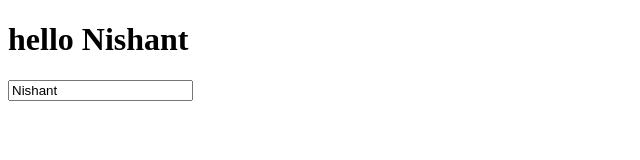
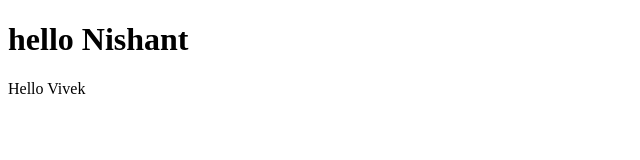
Before and after one commit to nishant4214/angular-singlepage, a website: page Index.html in a window 1280 px wide. Shown: the whole page, without its empty margins (0-640 px from the left). Drawn offline with Linux system fonts and the light colour scheme.

```diff
--- a/Index.html
+++ b/Index.html
@@ -9,9 +9,7 @@
 </head>
 <body>
     <h1>hello Nishant</h1>
-    <div ng-controller="MyFirstController">
-        <input type="text" ng-model="name">
-    </div>
+    <div ng-controller="MyFirstController">{{SayHello()}}</div>
 
 </body>
 </html>
```
